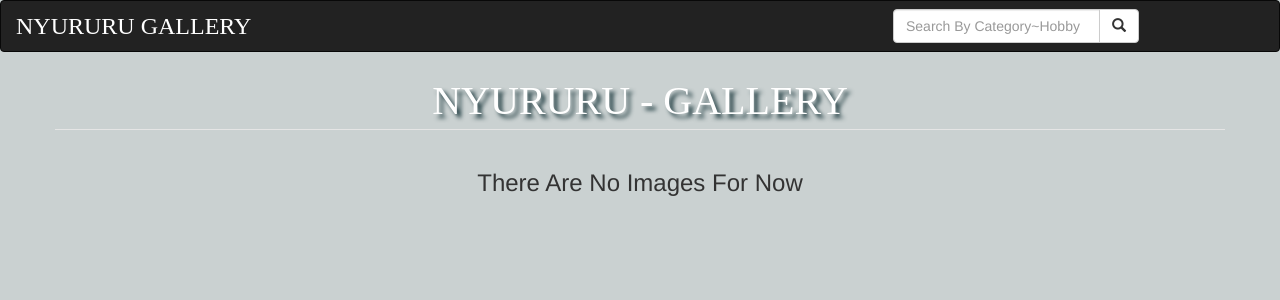
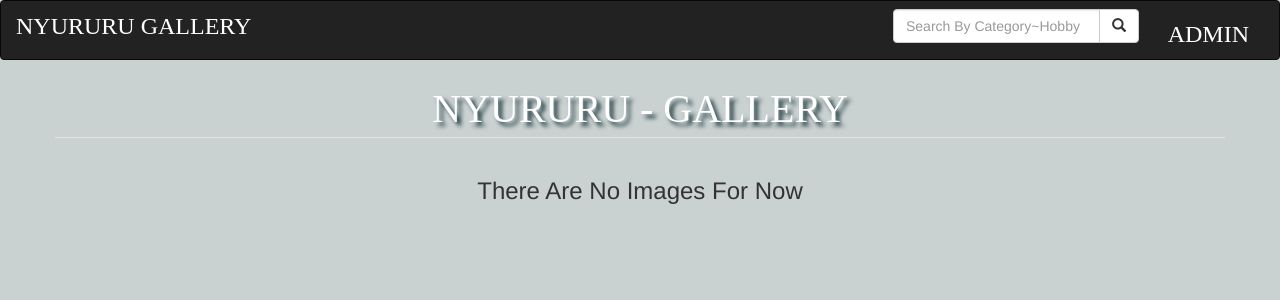
Before and after one commit to NyururuKelvin/pGallery, a Django app: page / in a window 1280 px wide. Shown: the top 300 px of the page. Run offline with Django 3.2, Linux system fonts and the light colour scheme; data that the repository does not hold is empty; some libraries are stand-ins or nearby versions.

Commit message:
my commit add admin button

```diff
--- a/gallery/templates/navbar.html
+++ b/gallery/templates/navbar.html
@@ -23,7 +23,9 @@
               <button class="btn btn-default" type="submit"><i class="glyphicon glyphicon-search"></i></button>
             </div>
           </div>
-
+          <div class="navbar-right">
+            <a class="navbar-brand" href="/admin" style="color:white; font-size: x-large; font-family: 'Tangerine', serif;">ADMIN</a>
+          </div>
         </form>
       </div>
       <!-- search form end -->
```
Also changed, not shown: 1 other file.
